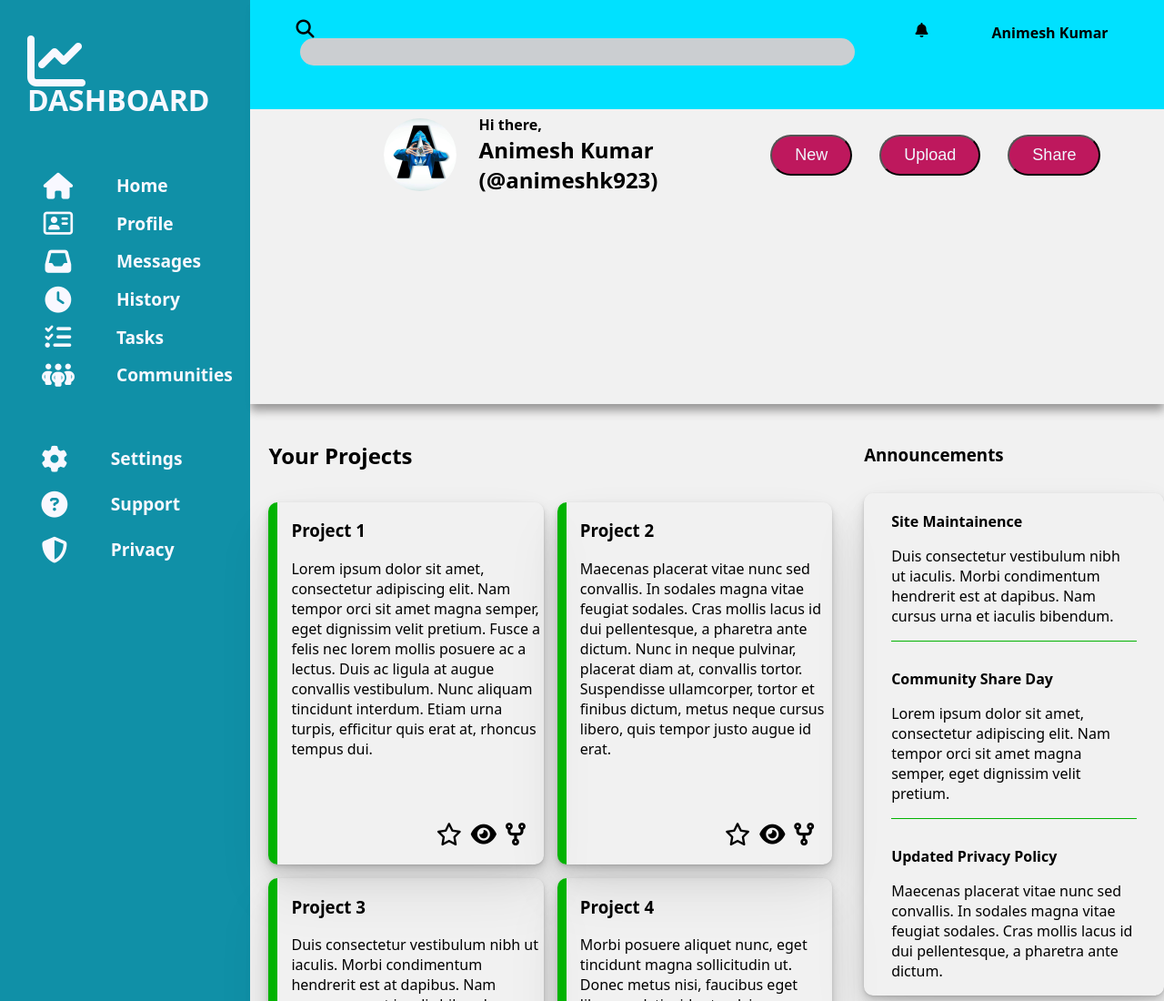
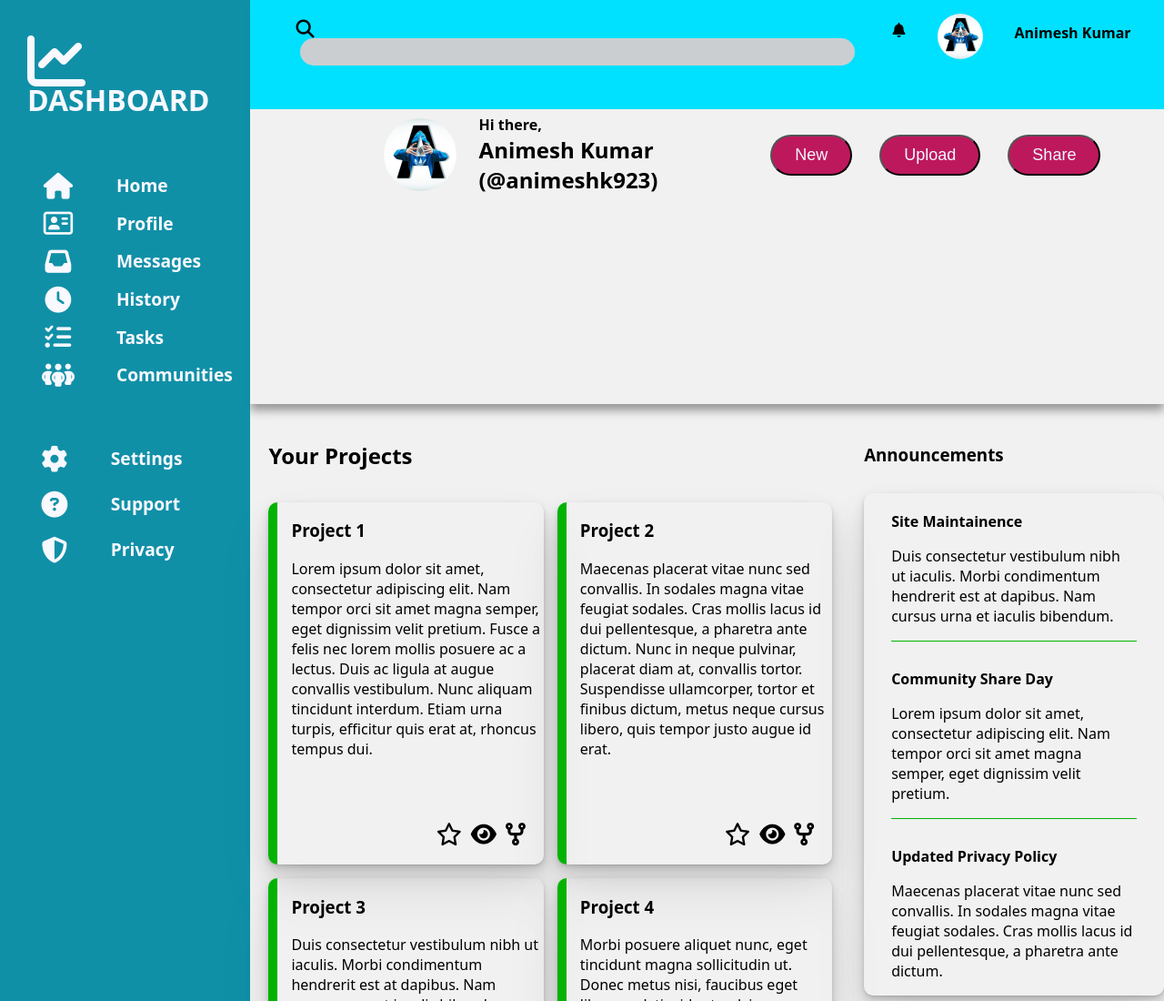
Before and after one commit to AnimeshKumar923/web-dev-projects, a plain HTML site: page 07-admin-dashboard/index.html in a window 1280 px wide. Shown: the top 1100 px of the page at 91% size. Drawn offline with Linux system fonts and the light colour scheme.

Commit message:
fix: update icons style

```diff
--- a/07-admin-dashboard/style.css
+++ b/07-admin-dashboard/style.css
@@ -42,7 +42,9 @@ body {
   font-weight: bold;
 }
 
-.icon-group1 > .fa-bell {
+.icon-group1 > .user-pfp {
+  height: 50px;
+  width: 50px;
 
 }
 .icon-group1 > .name, .icon-group1 > .fa-bell {
```
